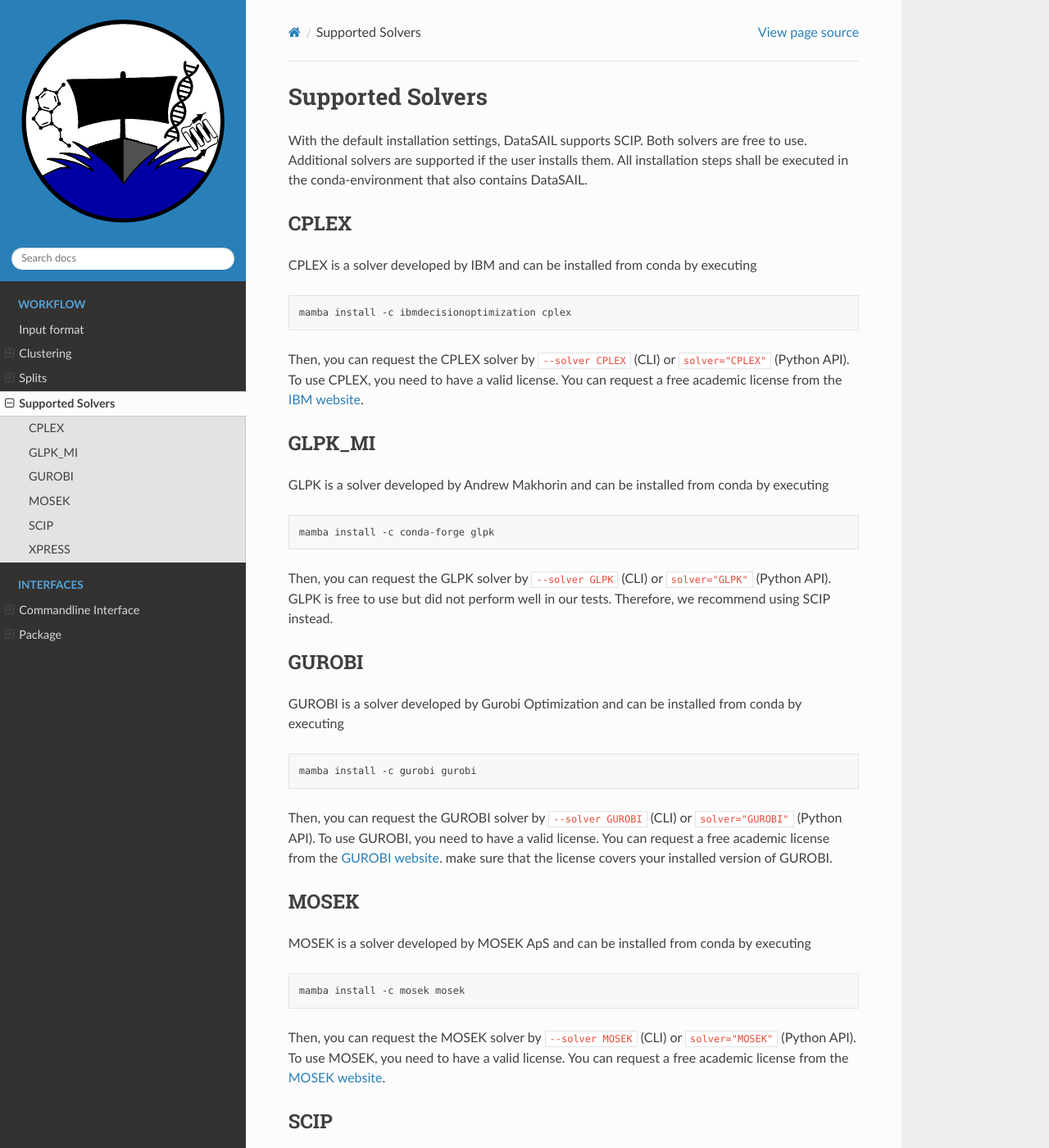
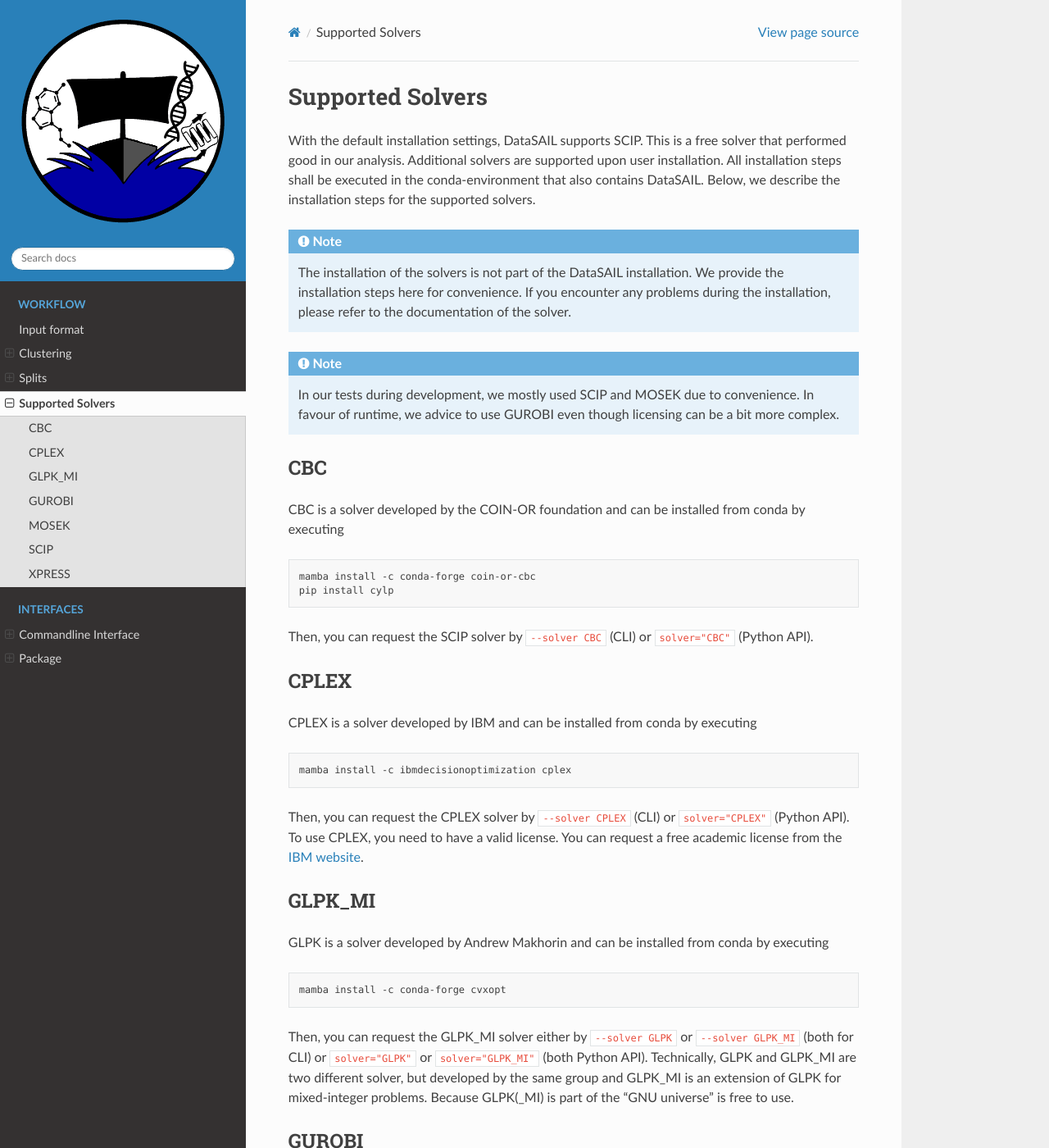
Before and after one commit to kalininalab/DataSAIL, a Sphinx documentation site: the page built from docs/workflow/solvers.rst, in a window 1280 px wide and 1400 px high. Shown: the whole window at 82% size. Built offline with Sphinx 7.4.7 and the Read the Docs theme 2.0.0, drawn with Linux system fonts in a browser that asks for light colours; pages that are not in the unit, such as notebooks, are missing from menus.

Commit message:
Integration and testing of more solvers (GLPK and CBC)

```diff
--- a/docs/workflow/solvers.rst
+++ b/docs/workflow/solvers.rst
@@ -4,9 +4,30 @@
 
 .. _solver-label:
 
-With the default installation settings, DataSAIL supports SCIP. Both solvers are free to use. Additional
-solvers are supported if the user installs them. All installation steps shall be executed in the conda-environment that
-also contains DataSAIL.
+With the default installation settings, DataSAIL supports SCIP. This is a free solver that performed good in our
+analysis. Additional solvers are supported upon user installation. All installation steps shall be executed in the
+conda-environment that also contains DataSAIL. Below, we describe the installation steps for the supported solvers.
+
+.. note::
+    The installation of the solvers is not part of the DataSAIL installation. We provide the installation steps here
+    for convenience. If you encounter any problems during the installation, please refer to the documentation of the
+    solver.
+
+.. note::
+    In our tests during development, we mostly used SCIP and MOSEK due to convenience. In favour of runtime, we advice
+    to use GUROBI even though licensing can be a bit more complex.
+
+CBC
+===
+
+CBC is a solver developed by the COIN-OR foundation and can be installed from conda by executing
+
+.. code-block:: shell
+
+    mamba install -c conda-forge coin-or-cbc
+    pip install cylp
+
+Then, you can request the SCIP solver by :code:`--solver CBC` (CLI) or :code:`solver="CBC"` (Python API).
 
 CPLEX
 =====
@@ -28,10 +49,12 @@
 
 .. code-block:: shell
 
-    mamba install -c conda-forge glpk
+    mamba install -c conda-forge cvxopt
 
-Then, you can request the GLPK solver by :code:`--solver GLPK` (CLI) or :code:`solver="GLPK"` (Python API).
-GLPK is free to use but did not perform well in our tests. Therefore, we recommend using SCIP instead.
+Then, you can request the GLPK_MI solver either by :code:`--solver GLPK` or :code:`--solver GLPK_MI` (both for CLI) or
+:code:`solver="GLPK"` or :code:`solver="GLPK_MI"` (both Python API). Technically, GLPK and GLPK_MI are two different
+solver, but developed by the same group and GLPK_MI is an extension of GLPK for mixed-integer problems. Because
+GLPK(_MI) is part of the "GNU universe" is free to use.
 
 GUROBI
 ======
```
Also changed, not shown: 4 other files.
